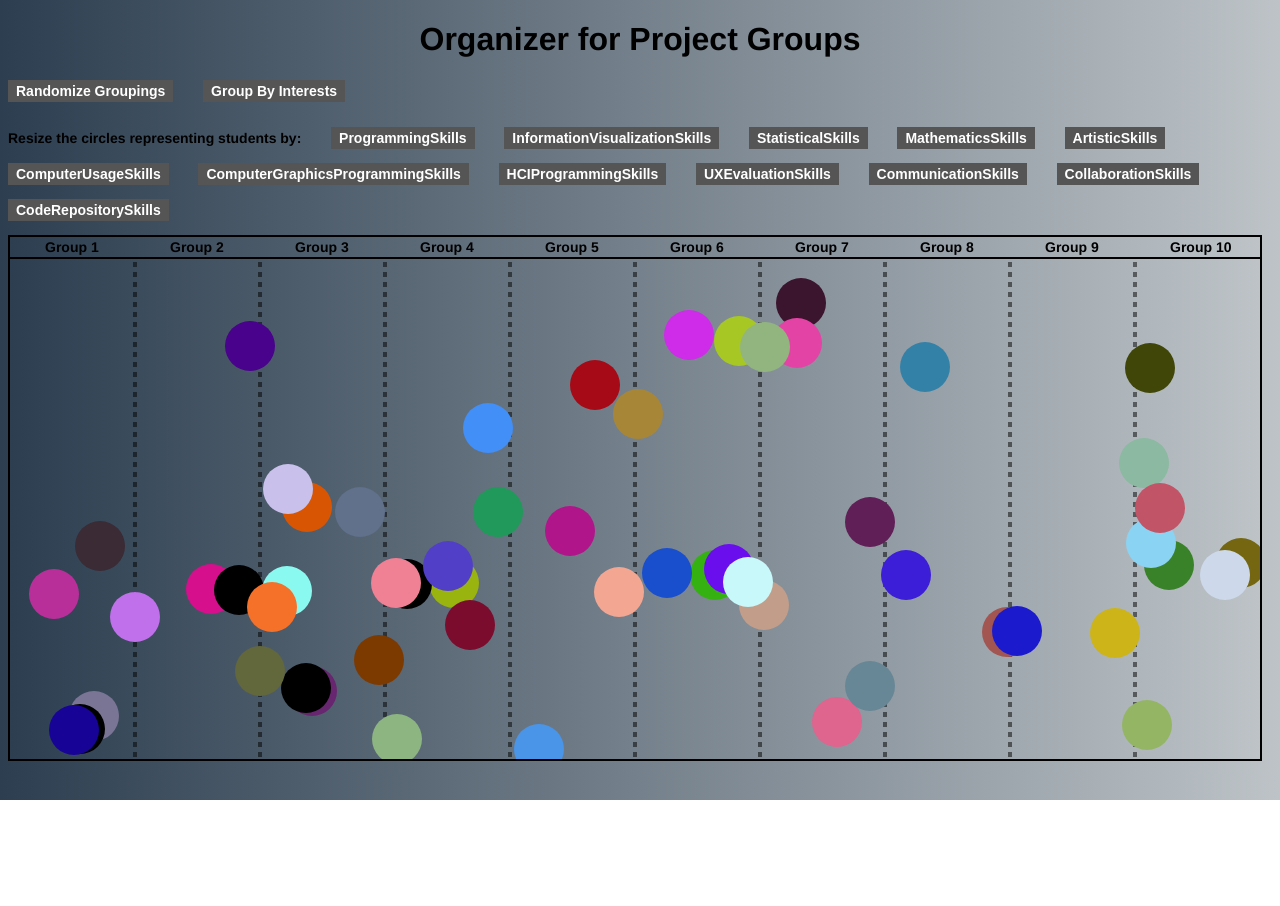
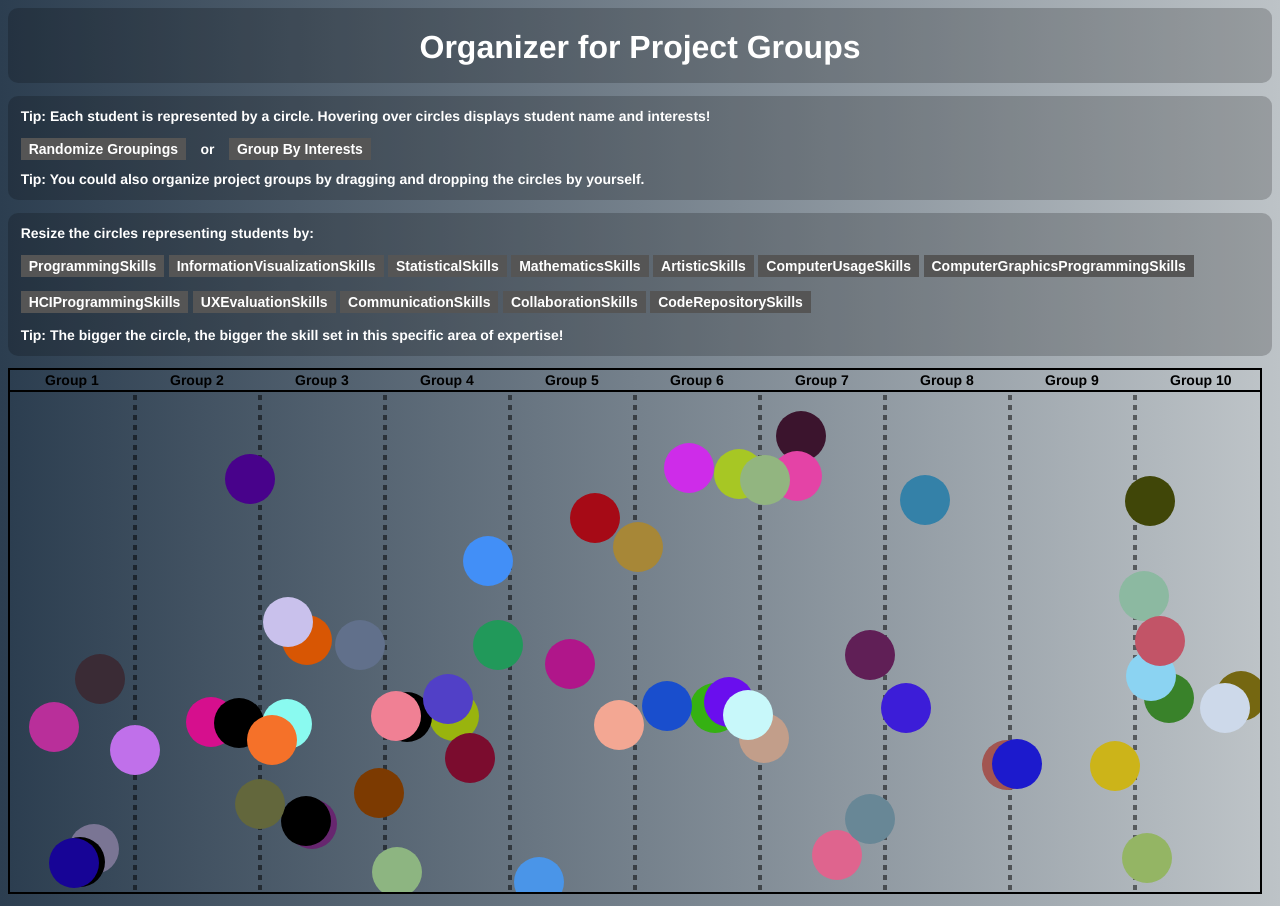
Before and after one commit to swedhag/dh2321-project1, a plain HTML site: page index.html in a window 1280 px wide. Before the commit the page ends 800 px from the top, so only its background shows below. Drawn offline with nearby package versions, Linux system fonts and the light colour scheme.

Commit message:
some ui-design

```diff
--- a/design.css
+++ b/design.css
@@ -1,18 +1,24 @@
+
 body {
   font-family: "Helvetica Neue", Helvetica, Arial, sans-serif;
   background: #bdc3c7;  /* fallback for old browsers */
   background: -webkit-linear-gradient(to right, #2c3e50, #bdc3c7);  /* Chrome 10-25, Safari 5.1-6 */
   background: linear-gradient(to right, #2c3e50, #bdc3c7); /* W3C, IE 10+/ Edge, Firefox 16+, Chrome 26+, Opera 12+, Safari 7+ */
-
 }
 h1{
-  width: 100%;
-  text-align:center;
+  text-align: center;
+  color:white;
 }
 p, text, input, button {
   font-size: 14px;
   font-weight:bold;
-  margin-right: 2%;
+}
+
+button{
+  margin-bottom: none;
+}
+input{
+  margin-bottom: 14px;
 }
 
 svg  {
@@ -20,18 +26,31 @@ svg  {
   background: -webkit-linear-gradient(to right, #2c3e50, #bdc3c7);  /* Chrome 10-25, Safari 5.1-6 */
   background: linear-gradient(to right, #2c3e50, #bdc3c7); /* W3C, IE 10+/ Edge, Firefox 16+, Chrome 26+, Opera 12+, Safari 7+ */
   border: solid black 2px;
-  display: bloack;
   margin:auto;
 }
 .active {
 stroke: #000;
 stroke-width: 2px;
 }
+
+#groupDiv {
+  background: rgba(0, 0, 0, 0.2);
+  padding: 1%;
+  border-radius: 10px;
+}
+
 #filterDiv {
-  width:100%;
+  margin-top: 1%;
+  margin-bottom: 1%;
+  background: rgba(0, 0, 0, 0.2);
+  padding: 1%;
+  border-radius: 10px;
 }
-.inner {
-  display: inline-block;
+
+p {
+  color: white;
+  margin-top: 0px;
+
 }
 input, button {
 background-color: white;
@@ -39,10 +58,9 @@ color: black;
 border: 2px solid #555555;
 background-color: #555555;
 color: white;
-margin-bottom:14px;
 }
 
-input:hover {
+input:hover, button:hover {
 background-color: white;
 color: black;
 }
@@ -51,3 +69,18 @@ color: black;
 border-bottom: none;
 margin-bottom: -4px;
 }
+.banner-text{
+  background: rgba(0, 0, 0, 0.2);
+  width: 100%;
+  height:75px;
+  margin-top: 0px;
+  overflow:hidden;
+  border-radius:10px;
+}
+#buttonInteraction {
+  margin-top: 1%;
+}
+
+.closing {
+  margin-bottom: 0px;
+}
--- a/index.html
+++ b/index.html
@@ -9,11 +9,19 @@
     <link rel="stylesheet" type="text/css" href="design.css"/>
   </head>
   <body>
+    <div class="banner-text">
       <h1>Organizer for Project Groups</h1>
-    <button onclick="randomizeGroups()">Randomize Groupings</button>
-    <button onclick="groupByInterests()">Group By Interests</button>
+    </div>
+    <div id="buttonInteraction">
+      <div id="groupDiv">
+        <p>Tip: Each student is represented by a circle. Hovering over circles displays student name and interests!</p>
+        <button class="inner" onclick="randomizeGroups()">Randomize Groupings</button>
+        <p style="margin-left:10px; margin-right:10px; display:inline-block">or</p>
+        <button class="inner" onclick="groupByInterests()">Group By Interests</button>
+        <p class="closing">Tip: You could also organize project groups by dragging and dropping the circles by yourself.</p>
+      </div>
       <div id="filterDiv">
-      <p class="inner">Resize the circles representing students by:</p>
+        <p>Resize the circles representing students by:</p>
         <input class="inner" type="button" value="ProgrammingSkills" onclick="setFilter(this.value)"></input>
         <input class="inner" type="button" value="InformationVisualizationSkills" onclick="setFilter(this.value)"></input>
         <input class="inner" type="button" value="StatisticalSkills" onclick="setFilter(this.value)"></input>
@@ -26,6 +34,8 @@
         <input class="inner" type="button" value="CommunicationSkills" onclick="setFilter(this.value)"></input>
         <input class="inner" type="button" value="CollaborationSkills" onclick="setFilter(this.value)"></input>
         <input class="inner" type="button" value="CodeRepositorySkills" onclick="setFilter(this.value)"></input>
+        <p class="closing">Tip: The bigger the circle, the bigger the skill set in this specific area of expertise!</p>
+      </div>
     </div>
     <svg id="svgHeader" width="1250" height="20">
       <text x="35" y="15" font-family="Helvetica" font-size="14" fill="black">Group 1</text>
```
Lines whose indentation alone changed are shown as unchanged.
